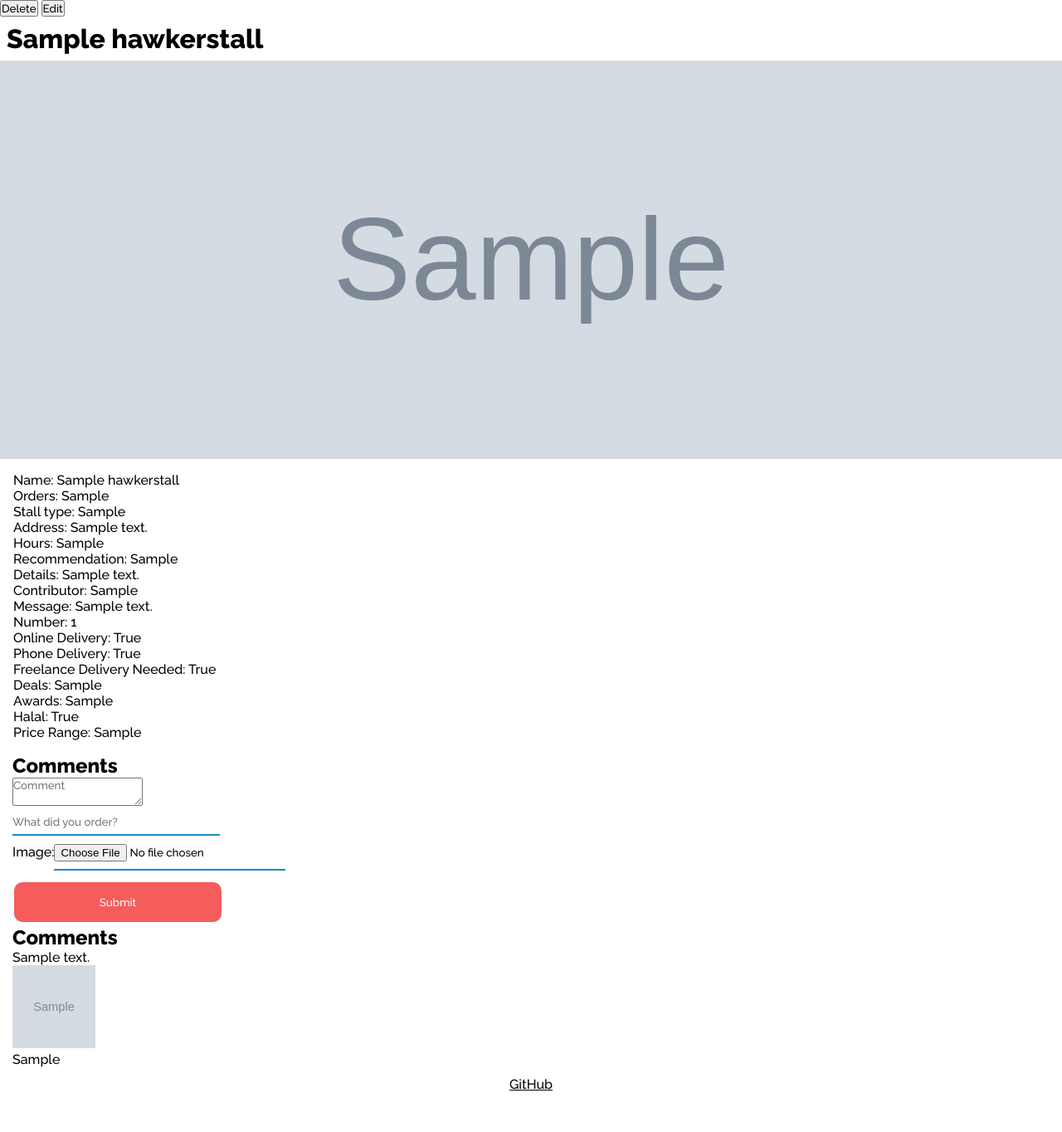
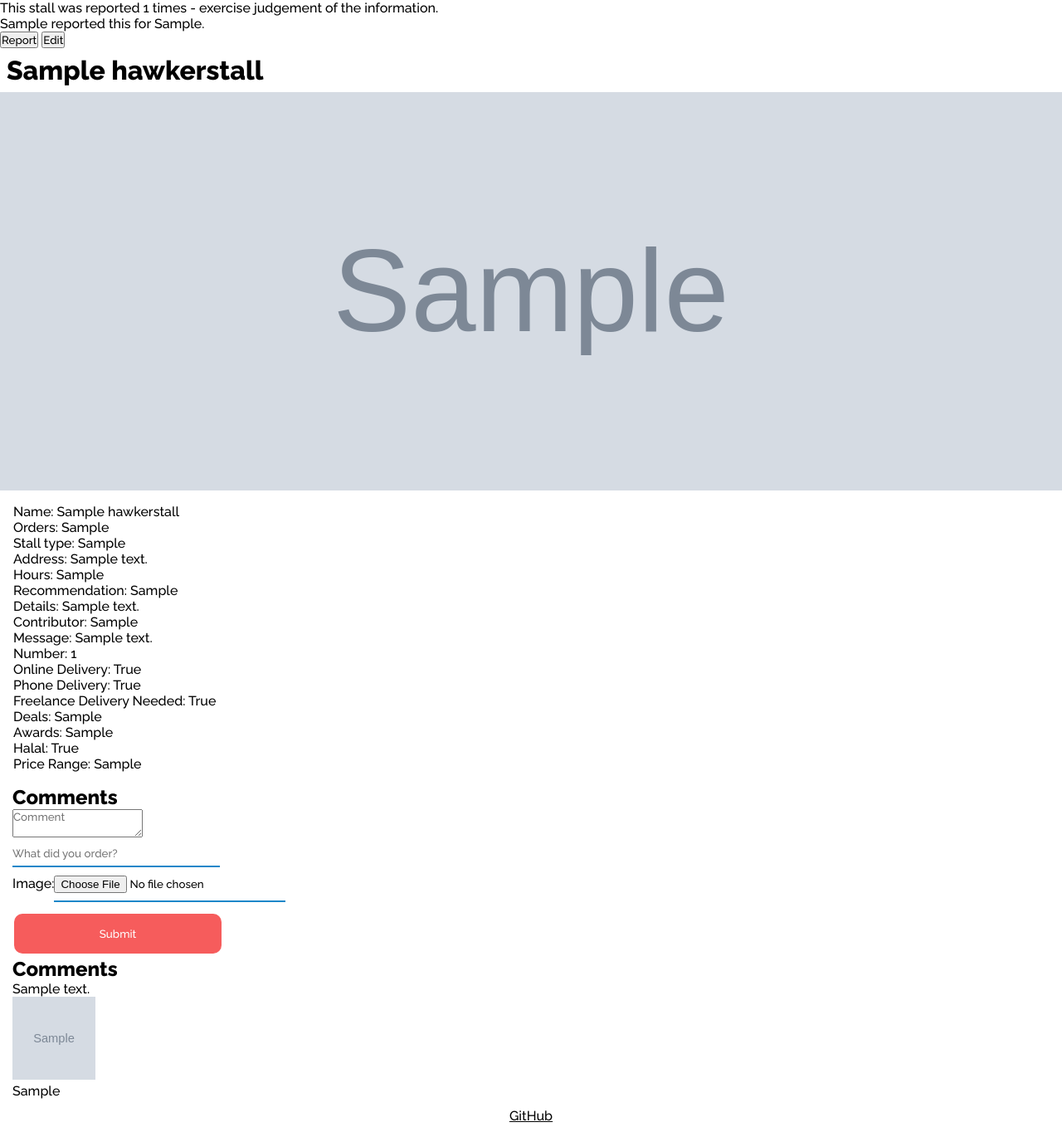
Before and after one commit to neozhixuan/project-savethehawkers, a Django app: a page that uses project/templates/project/info.html in a window 1280 px wide. Shown: the part 57-1421 px from the top of the page at 83% size. Before the commit the page ends 1371 px from the top, so only its background shows below. Run offline with Django 3.2, Linux system fonts and the light colour scheme; a user stored in the database is signed in; tables that the repository leaves empty hold one stand-in row (values such as "Sample post"); grey boxes marked "Sample" are stand-in pictures; some libraries are stand-ins or nearby versions.

Commit message:
Report function

```diff
--- a/project/models.py
+++ b/project/models.py
@@ -30,6 +30,12 @@ class Comments(models.Model):
 class Menu(models.Model):
     image = models.ImageField(null = True, blank = True)
 
+class Report(models.Model):
+    user = models.CharField(blank = True, null=True, max_length = 100)
+    reason = models.CharField(blank = True, null=True, max_length = 100)
+    def __str__ (self):
+        return f"{self.reason}"
+
 class HawkerStall(models.Model):
     latitude = models.FloatField(null = True)
     longtitude = models.FloatField(null = True)
@@ -55,6 +61,7 @@ class HawkerStall(models.Model):
     pricerange = models.CharField(blank = True, null=True, max_length = 100)
     facebook = models.CharField(blank = True, null=True, max_length = 100)
     twitter = models.CharField(blank = True, null=True, max_length = 100)
+    report = models.ManyToManyField(Report, blank = True, null = True)
     def __str__ (self):
         return f"{self.address}, {self.name}, {self.reco}"
 
--- a/project/templates/project/info.html
+++ b/project/templates/project/info.html
@@ -5,11 +5,11 @@
 {% block body %}
 
 <script>
-    function openDelete(){
-  document.getElementById("delete").style.display = "block";
+    function openReport(){
+  document.getElementById("report").style.display = "block";
 }
-function closeDelete(){
-  document.getElementById("delete").style.display = "none";
+function closeReport(){
+  document.getElementById("report").style.display = "none";
 }
   function openFeedback(){
   document.getElementById("feedbacktotal").style.display = "block";
@@ -38,7 +38,7 @@ function closeFeedback(){
       Details:<input type = "text" name = "details" value = "{{stalls.details}}" class = "form-control"><br>
       Contributor:<input type = "hidden" name = "contributor" value = "{{stalls.contributor}}" class = "form-control">{{stalls.contributor}}<br>
       Hawker's Message:<input type = "text" name = "message" value = "{{stalls.message}}" class = "form-control"><br>
-      Number:<input required type = "number" name = "number" value = "{{stalls.number}}" class = "form-control"><br>
+      Number:<input  type = "number" name = "number" value = "{{stalls.number}}" class = "form-control"><br>
       Online Delivery Needed:<input type = "checkbox" name = "fooddelivery" value = "{{stalls.fooddelivery}}" class = "form-control"><br>
       Has Phone Delivery:<input type = "checkbox" name = "phonedelivery" value = "{{stalls.phonedelivery}}" class = "form-control"><br>
       Needs Freelance Deliverers:<input type = "checkbox" name = "freelance" value = "{{stalls.freelance}}" class = "form-control"><br>
@@ -50,22 +50,33 @@ function closeFeedback(){
     </form>
   </div>
 </div>
+This stall was reported {{count}} times - exercise judgement of the information.</br>
+{%for rep in report%}
+{{rep.user}} reported this for {{rep.reason}}.
+</br>
+{%endfor%}
 <!-- Edit -->
-  <div id = "delete" style="display:none;">
+  <div id = "report" style="display:none;">
     <div class = "background-fade">
     </div>
     <div class = "feedback">
-      <button onclick="closeDelete()" class="w3-bar-item w3-button w3-small" style = "margin: 0; padding: 0;">Close &times;</button>
-      <form action = "{%url 'savethehawkers:delete' stalls.name%}" method = "POST" style = "text-align: left;">
+      <button onclick="closeReport()" class="w3-bar-item w3-button w3-small" style = "margin: 0; padding: 0;">Close &times;</button>
+      <form action = "{%url 'savethehawkers:report' stalls.name%}" method = "POST" style = "text-align: left;">
         {%csrf_token%}
         Are you sure?
+        <input type = "text" placeholder="reason" name = "reason">
+        {%if user.is_authenticated%}
+        <input type = "hidden" name = "user" value = "{{user.username}}">
+        {%else%}
+        <input type = "hidden" name = "user" value = "Anonymous">
+        {%endif%}
         <input type = "submit" value = "Yes" style = "background-color: #b2ab8c; width: 33vw; height: 60px; border: 3px solid black;">
       </form>
     </div>
   </div>
-  {% if user.is_authenticated %}
-<button onclick = "openDelete()">Delete</button> <button onclick="openFeedback()">Edit</button>
-{%else%}s
+{% if user.is_authenticated %}
+<button onclick = "openReport()">Report</button> <button onclick="openFeedback()">Edit</button>
+{%else%}
 <dt> Sign in to make changes.</dt>
 {%endif%}
 
@@ -78,7 +89,7 @@ function closeFeedback(){
   {%block stalls.image%}{%if stalls.image%}
   <div class="listing-example-img"><img src="{{stalls.image.url}}" style="position: relative; height: 100%; width: 100%;"></div>
   {%else%}
-  <div class="listing-example-img">Be the first to insert an image.</div>
+  <div class="listing-example-img"><img src="{% static 'project/hawk.png'%}" style="position: relative; height: 100%; width: 100%;"></div>
   {%endif%}
   {%endblock%}
   <p class="listing-example-info">
@@ -116,7 +127,7 @@ function closeFeedback(){
     Image:<input required type = "file" name = "foodimage" class = "form-control-file">
   </div>
   <script src='https://www.google.com/recaptcha/api.js'></script>
-  <div class="g-recaptcha" data-sitekey="6LeIxAcTAAAAAJcZVRqyHh71UMIEGNQ_MXjiZKhI"></div>
+  <div class="g-recaptcha" data-sitekey="6Lf9VYgbAAAAAEO-UUSnaFYLN9Sa_tJaVYkjDTrW"></div>
   <!-- 6Lf9VYgbAAAAAEO-UUSnaFYLN9Sa_tJaVYkjDTrW -->
   <!-- 6LeIxAcTAAAAAJcZVRqyHh71UMIEGNQ_MXjiZKhI -->
   <input type = "submit" value = "Submit" class = "m-3 btn btn-primary">
--- a/project/urls.py
+++ b/project/urls.py
@@ -14,7 +14,7 @@ urlpatterns = [
     path("stalltype", views.stalltype, name = "stalltype"),
     path("<str:name>/info", views.info, name = "info"),
     path("<str:name>/editing", views.edity, name="editing"),
-    path("<str:name>/delete", views.delete, name="delete"),
+    path("<str:name>/report", views.report, name="report"),
     path("creations", views.creations, name="creations"),
     path("<str:name>/comment", views.comment, name="comment"),
 ]
--- a/project/views.py
+++ b/project/views.py
@@ -697,7 +697,9 @@ def info(request, name):
         "stalls": stall,
         "form": NewTaskForm(),
         "comments": stall.comments.all(),
-        "items": items
+        "items": items,
+        "report": stall.report.all(),
+        "count": stall.report.all().count(),
     })
 
 def comment(request, name):
@@ -801,19 +803,30 @@ def edity(request, name):
     else:
         return render(request, "project/index.html")
 
-def delete(request, name):
-    g = HawkerStall.objects.filter(name = name).first()
-    g.latitude = 0
-    g.longtitude = 0
-    g.stalltype = ""
-    g.address = ""
-    g.hours = ""
-    g.reco = ""
-    g.details = ""
-    g.name = ""
-    g.contributor = ""
-    g.save()
-    return HttpResponseRedirect(reverse("savethehawkers:index"))
+def report(request, name):
+    if request.method == "POST":
+        reason = request.POST['reason']
+        user = request.POST['user']
+        f = Report(user = user, reason = reason)
+        f.save()
+        hawk = HawkerStall.objects.filter(name = name).first()
+        hawk.report.add(f)
+        return HttpResponseRedirect(reverse("savethehawkers:info", args=(name,)))
+
+
+# def delete(request, name):
+    # g = HawkerStall.objects.filter(name = name).first()
+    # g.latitude = 0
+    # g.longtitude = 0
+    # g.stalltype = ""
+    # g.address = ""
+    # g.hours = ""
+    # g.reco = ""
+    # g.details = ""
+    # g.name = ""
+    # g.contributor = ""
+    # g.save()
+    # return HttpResponseRedirect(reverse("savethehawkers:index"))
 
 def creations(request):
     if request.method == "POST":
```
Also changed, not shown: project/migrations/0004_auto_20210710_1650.py (added), 2 other files.
